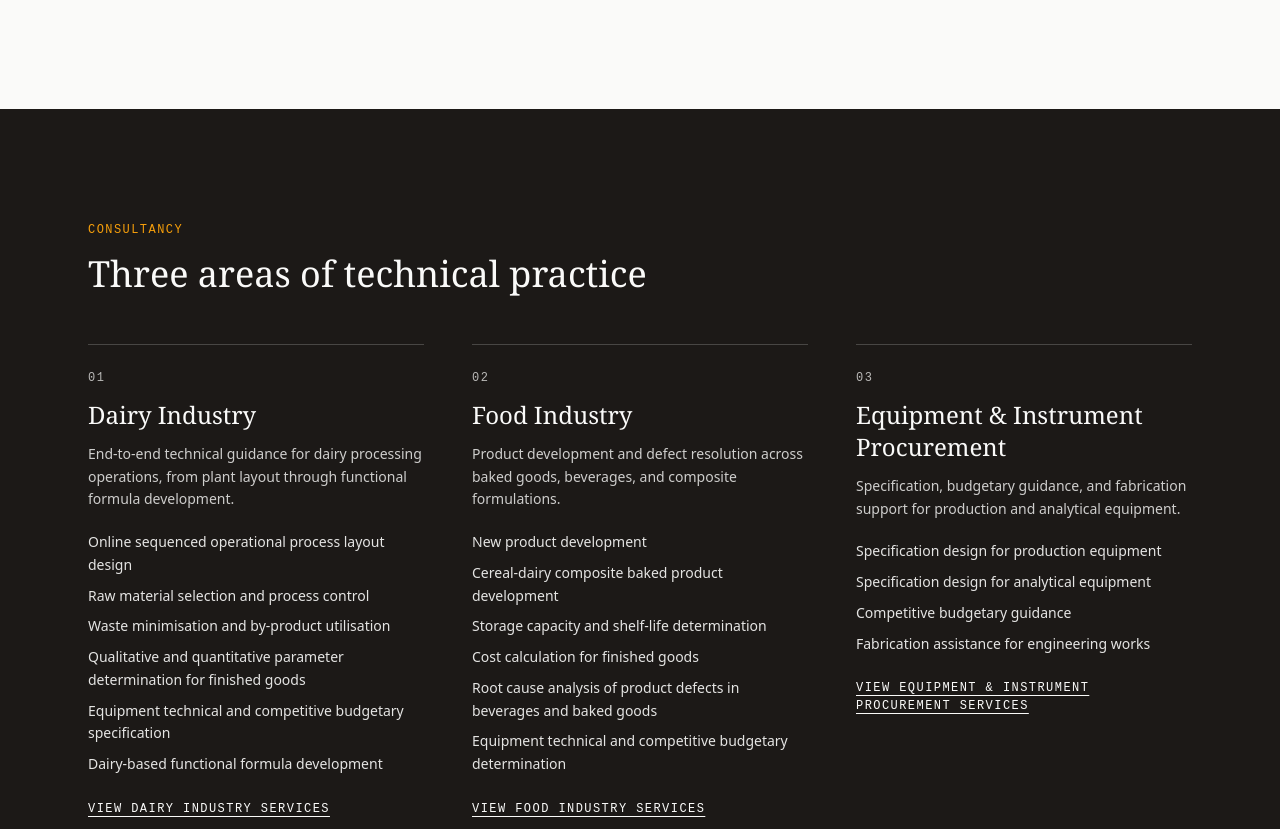
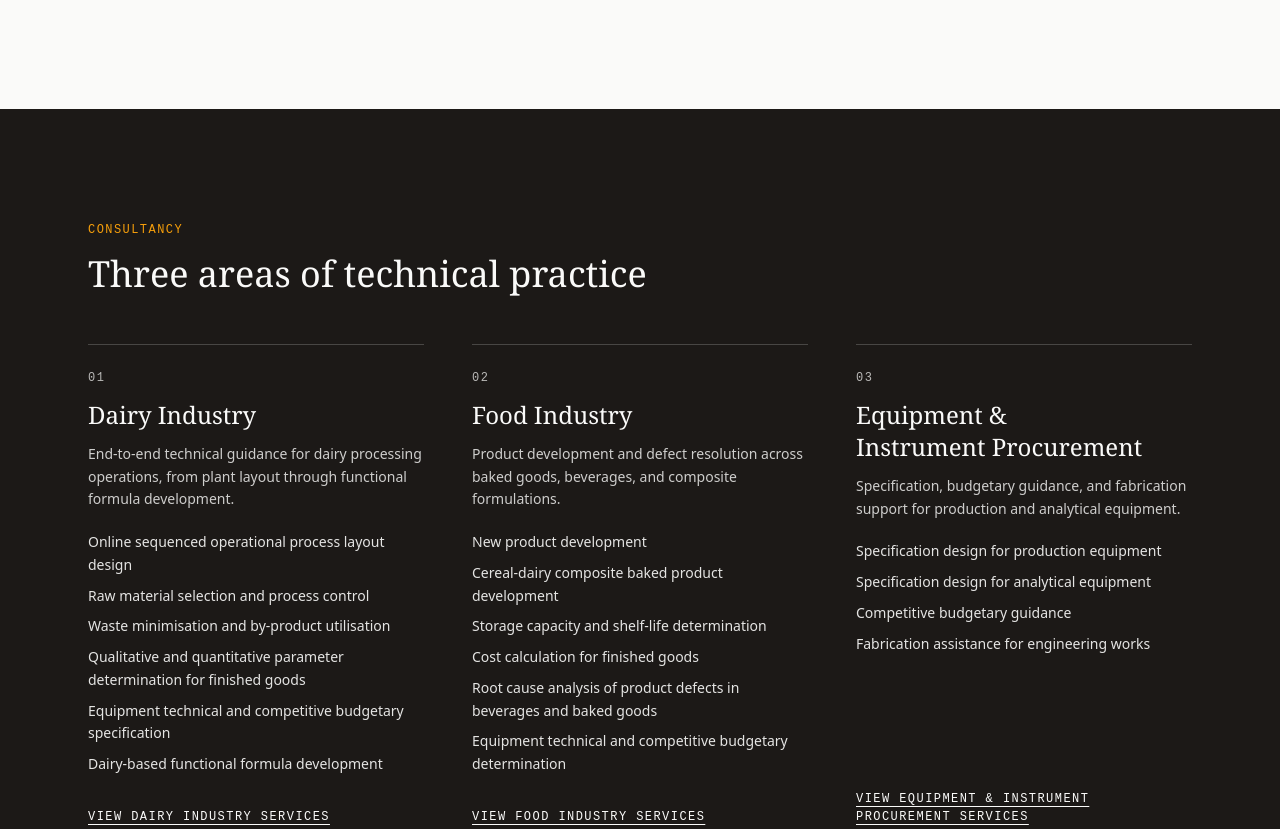
Before and after one commit to ReaperOAK/ofc-redesign-demo, an Astro site: page / in a window 1280 px wide. Shown: the part 1025-1854 px from the top of the page. Built offline with nearby package versions, Linux system fonts and the light colour scheme; Astro itself is replaced by a stand-in of ours.

Commit message:
fix: align service card links and collapse same-tone section seams
Three layout defects found in visual review of the home page:

- Service cards sat in a grid but were not full-height, so the card with
  the longest heading pushed its link down and the row lost its baseline.
  Cards are now flex columns with the link on mt-auto.
- Two consecutive light sections each applied a full vertical padding,
  producing a dead band with no colour change to justify it. Section now
  emits data-tone, and global.css collapses the top padding when two
  same-tone sections adjoin. A tone change keeps both paddings.
- The longest service heading and its link wrapped raggedly; text-balance
  applied to both.

```diff
--- a/src/components/Section.astro
+++ b/src/components/Section.astro
@@ -10,7 +10,13 @@ const toneClass =
     : "bg-surface text-[var(--color-body)]";
 ---
 
-<section id={id} class={toneClass}>
+<!--
+  data-tone lets global.css collapse the seam between two consecutive
+  sections of the SAME tone, which would otherwise stack two full vertical
+  paddings and read as dead space. A tone CHANGE keeps both paddings —
+  there the space is doing work.
+-->
+<section id={id} class={toneClass} data-tone={tone}>
   <div class="mx-auto max-w-6xl px-6 py-20 md:py-28">
     <slot />
   </div>
--- a/src/components/ServiceCard.astro
+++ b/src/components/ServiceCard.astro
@@ -10,16 +10,25 @@ const { title, summary, capabilities, href, index } = Astro.props;
 const num = String(index).padStart(2, "0");
 ---
 
-<article class="border-t border-current/20 pt-6">
+<!--
+  Flex column filling the grid cell so every card's link lands on the row's
+  bottom edge regardless of title length or capability count. Without this,
+  the card with the longest heading pushes its link down and the row loses
+  its baseline.
+-->
+<article class="flex h-full flex-col border-t border-current/20 pt-6">
   <p class="label-mono opacity-70">{num}</p>
-  <h3 class="mt-3 font-display text-2xl">{title}</h3>
+  <h3 class="mt-3 text-balance font-display text-2xl">{title}</h3>
   <p class="mt-3 max-w-prose text-sm leading-relaxed opacity-80">{summary}</p>
   <ul class="mt-5 space-y-2">
     {capabilities.map((c) => (
       <li class="text-sm leading-relaxed opacity-90">{c}</li>
     ))}
   </ul>
-  <a href={href} class="label-mono mt-6 inline-block underline underline-offset-4">
+  <a
+    href={href}
+    class="label-mono mt-auto self-start text-balance pt-8 underline underline-offset-4"
+  >
     View {title} services
   </a>
 </article>
--- a/src/styles/global.css
+++ b/src/styles/global.css
@@ -49,6 +49,18 @@
 }
 
 /* Technical label treatment — the "Editorial Lab" signature */
+/*
+  Two consecutive sections of the same tone stack two full vertical paddings,
+  which reads as dead space rather than rhythm — there is no colour change to
+  justify the gap. Collapse the seam by dropping the second section's top
+  padding. A tone CHANGE keeps both paddings intact, because there the space
+  is separating two visually distinct bands.
+*/
+section[data-tone="light"] + section[data-tone="light"] > div,
+section[data-tone="dark"] + section[data-tone="dark"] > div {
+  padding-top: 0;
+}
+
 .label-mono {
   font-family: var(--font-mono);
   font-size: 0.75rem;
```
